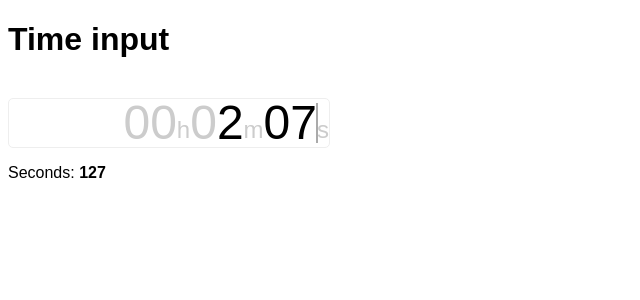
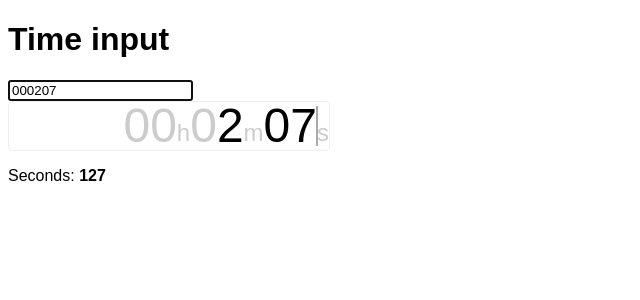
Before and after one commit to brigand/react-scratch, a React app: page / in a window 1280 px wide. Shown: the top 300 px of the page, without its empty margins (0-640 px from the left). Built offline with nearby package versions, Linux system fonts and the light colour scheme.

Commit message:
time input after video

```diff
--- a/src/time-input/TimeInput.css
+++ b/src/time-input/TimeInput.css
@@ -2,9 +2,9 @@
 }
 
 .TimeInput__Input {
-  width: 0;
+  /*width: 0;
   height: 0;
-  opacity: 0;
+  opacity: 0;*/
 }
 
 
--- a/src/time-input/TimeInput.js
+++ b/src/time-input/TimeInput.js
@@ -50,6 +50,22 @@ class TimeInput extends React.Component {
     return h + m + s;
   }
 
+  onInputChange(raw, inputRange) {
+    if (raw.length === 7 || raw.length === 5) {
+      const next = this.state.inputRange[0];
+      console.log(`raw.length is 7, ticking up range`);
+      inputRange = [next, next];
+      setTimeout(() => {
+        this.setState({inputRange});
+      }, 10);
+    }
+    const inputValue = this.normalizeString(raw);
+    const seconds = this.stringToSeconds(inputValue);
+    const fixed = this.getTimeData(seconds).str;
+    this.props.onChange(seconds);
+    this.setState({inputValue: fixed, inputRange})
+  }
+
   render() {
     const timeData = this.getTimeData();
     return (
@@ -61,21 +77,7 @@ class TimeInput extends React.Component {
           pattern="\\d+"
           value={this.state.inputValue}
           range={this.state.inputRange}
-          onChange={(raw, inputRange) => {
-            if (raw.length === 7 || raw.length === 5) {
-              const next = this.state.inputRange[0];
-              console.log(`raw.length is 7, ticking up range`);
-              inputRange = [next, next];
-              setTimeout(() => {
-                this.setState({inputRange});
-              }, 10);
-            }
-            const inputValue = this.normalizeString(raw);
-            const seconds = this.stringToSeconds(inputValue);
-            const fixed = this.getTimeData(seconds).str;
-            this.props.onChange(seconds);
-            this.setState({inputValue: fixed, inputRange})
-          }}
+          onChange={this.onInputChange.bind(this)}
           onRangeChange={inputRange => this.setState({inputRange})}
         />
         <div className="TimeInput__Display" onClick={e => this.handleDisplayClick(e)}>
```
